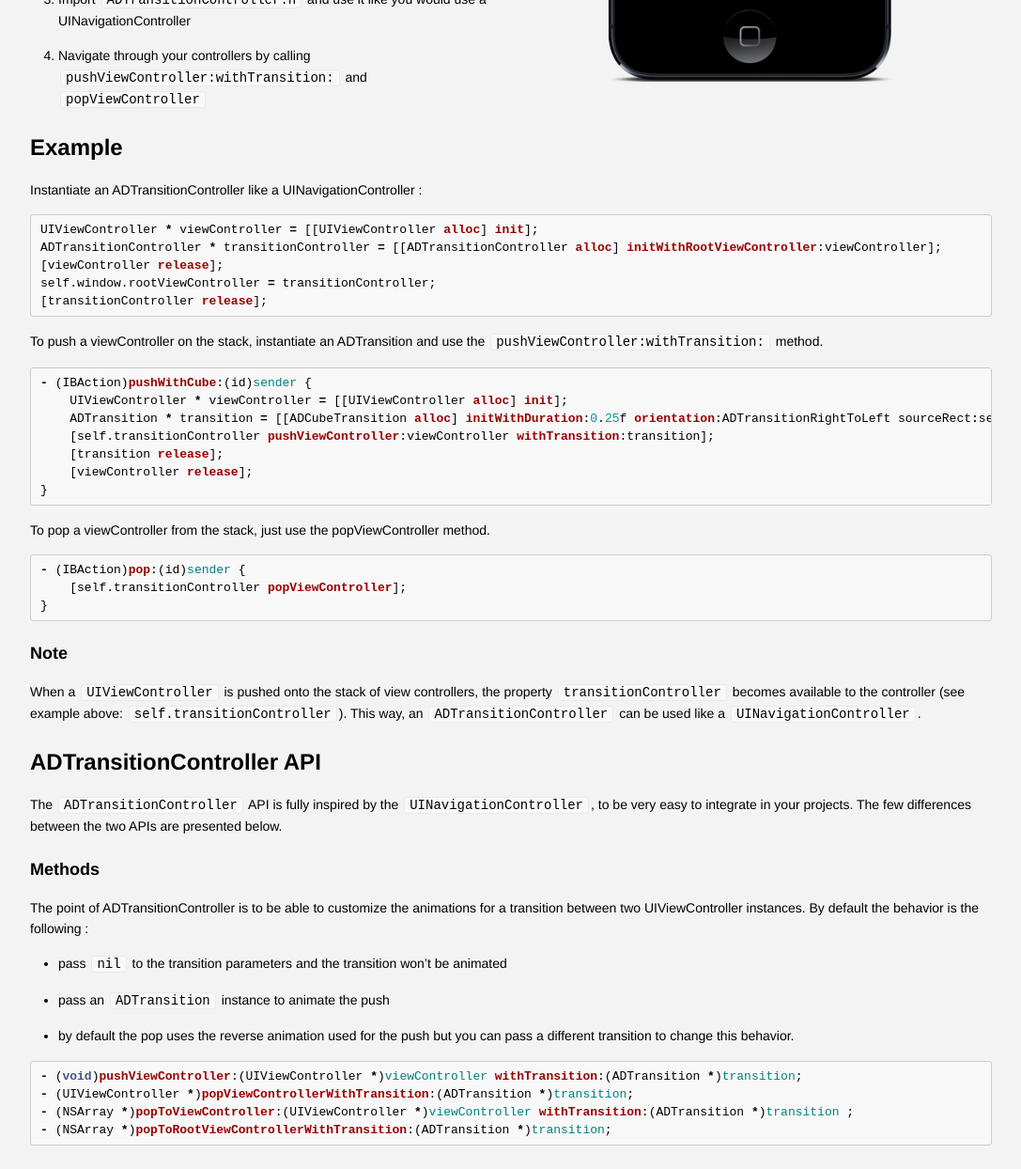
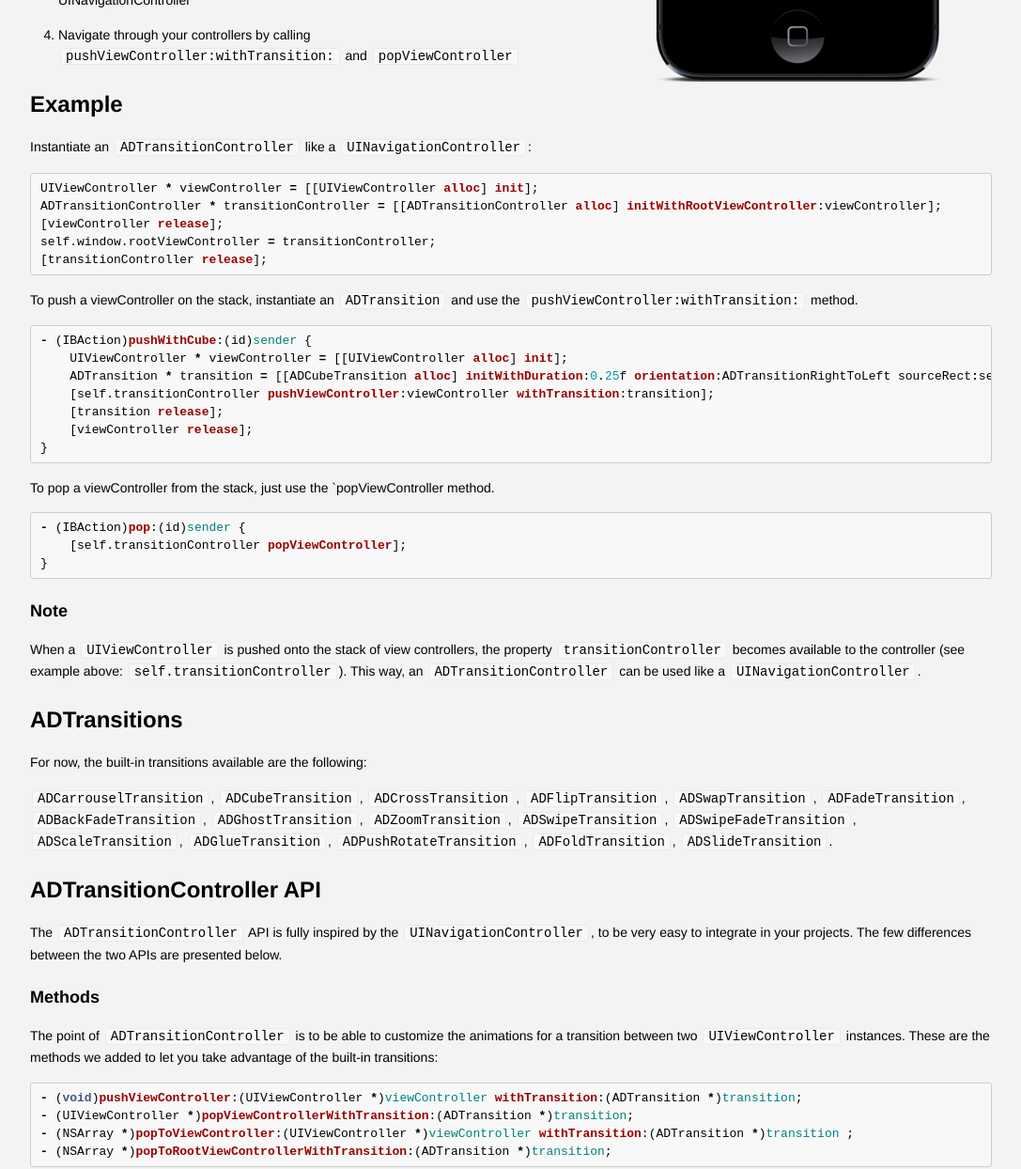
Before and after one commit to applidium/ADTransitionController, a Jekyll site: the page built from index.html, in a window 1280 px wide, cut to the strip 665-1909 px from the top of the page. Shown: the whole strip at 94% size, without its empty margins (96-1183 px from the left). Built offline with Jekyll 4.4.1, drawn with Linux system fonts in a browser that asks for light colours; Markdown is read by kramdown in place of the engine named in the settings; some of the changed text lies outside the part shown.

Commit message:
Fix typo

````diff
--- a/_includes/using.md
+++ b/_includes/using.md
@@ -6,7 +6,7 @@
 
 ## Example
 
-Instantiate an ADTransitionController like a UINavigationController :
+Instantiate an `ADTransitionController` like a `UINavigationController`:
 
 ```objective-c
 UIViewController * viewController = [[UIViewController alloc] init];
@@ -16,7 +16,7 @@
 [transitionController release];
 ```
 
-To push a viewController on the stack, instantiate an ADTransition and use the `pushViewController:withTransition:` method.
+To push a viewController on the stack, instantiate an `ADTransition` and use the `pushViewController:withTransition:` method.
 
 ```objective-c
 - (IBAction)pushWithCube:(id)sender {
@@ -28,7 +28,7 @@
 }
 ```
 
-To pop a viewController from the stack, just use the popViewController method.
+To pop a viewController from the stack, just use the `popViewController method.
 
 ```objective-c
 - (IBAction)pop:(id)sender {
@@ -39,17 +39,19 @@
 ### Note
 When a `UIViewController` is pushed onto the stack of view controllers, the property `transitionController` becomes available to the controller (see example above: `self.transitionController`). This way, an `ADTransitionController` can be used like a `UINavigationController`.
 
+## ADTransitions
+
+For now, the built-in transitions available are the following:
+
+`ADCarrouselTransition`, `ADCubeTransition`, `ADCrossTransition`, `ADFlipTransition`, `ADSwapTransition`, `ADFadeTransition`, `ADBackFadeTransition`, `ADGhostTransition`, `ADZoomTransition`, `ADSwipeTransition`, `ADSwipeFadeTransition`, `ADScaleTransition`, `ADGlueTransition`, `ADPushRotateTransition`, `ADFoldTransition`, `ADSlideTransition`.
+
 ## ADTransitionController API
 
 The `ADTransitionController` API is fully inspired by the `UINavigationController`, to be very easy to integrate in your projects. The few differences between the two APIs are presented below.
 
 ### Methods
 
-The point of ADTransitionController is to be able to customize the animations for a transition between two UIViewController instances. By default the behavior is the following :
-
-- pass `nil` to the transition parameters and the transition won't be animated
-- pass an `ADTransition` instance to animate the push
-- by default the pop uses the reverse animation used for the push but you can pass a different transition to change this behavior.
+The point of `ADTransitionController` is to be able to customize the animations for a transition between two `UIViewController` instances. These are the methods we added to let you take advantage of the built-in transitions:
 
 ```objective-c
 - (void)pushViewController:(UIViewController *)viewController withTransition:(ADTransition *)transition;
@@ -58,9 +60,16 @@
 - (NSArray *)popToRootViewControllerWithTransition:(ADTransition *)transition;
 ```
 
+Here are the convention for the push and pop actions:
+
+- pass `nil` to the transition parameter to disable the animation. Thus the transition won't be animated.
+- pass an `ADTransition` instance to the transition parameter to animate the push action.
+- by default the pop action uses the *reverse animation* used for the push action. However you can pass a different transition to the transition parameter to change this behavior.
+
+
 ### Delegate
 
-Like a UINavigationController, an ADTransitionController informs its delegate that a viewController is going to be presented or was presented. The delegate implements the `ADTransitionControllerDelegate` protocol.
+Like a `UINavigationController`, an `ADTransitionController` informs its delegate that a viewController is going to be presented or was presented. The delegate implements the `ADTransitionControllerDelegate` protocol.
 
 ```objective-c
 @property (nonatomic, assign) id<ADTransitionControllerDelegate> delegate;
@@ -73,23 +82,13 @@
 @end
 ```
 
-## ADTransitions
-
-The `ADTransition` class is an abstract class that has two abstract subclasses : `ADDualTransition` and `ADTransformTransition`.
-
-For now, the transitions available in the project are the following :
-
-`ADCarrouselTransition`, `ADCubeTransition`, `ADCrossTransition`, `ADFlipTransition`, `ADSwapTransition`, `ADFadeTransition`, `ADBackFadeTransition`, `ADGhostTransition`, `ADZoomTransition`, `ADSwipeTransition`, `ADSwipeFadeTransition`, `ADScaleTransition`, `ADGlueTransition`, `ADPushRotateTransition`, `ADFoldTransition`, `ADSlideTransition`.
-
-The transitions included in the project are supposed to be a base for creating new ones.
-
 
 ## Going Further
 
 If you want to totally take control of the `ADTranstionController` API, feel free to create your own transitions and animations!
-All you need to do to create your own transition is to subclass `ADDualTransition` or `ADTransformTransition` and implement a `init` method.
+All you need to do is to subclass `ADDualTransition` or `ADTransformTransition` and implement a `init` method.
 
-The simplest example of a custom transition is the `ADFadeTransition` class. The effect is simple : the inViewController changes its opacity from 0 to 1 and the outViewController from 1 to 0.
+The simplest example of a custom transition is the `ADFadeTransition` class. The effect is simple: the inViewController fades in. For this the inViewController changes its opacity from 0 to 1 and the outViewController from 1 to 0.
 
 ```objective-c
 @interface ADFadeTransition : ADDualTransition
@@ -112,7 +111,11 @@
 @end
 ```
 
-### ADDualTransition
+This example is really basic and if you want to create more funky effects, just have a look to the following API and the examples we provided.
+
+### ADTransition API
+
+The `ADTransition` class is an abstract class that has two abstract subclasses: `ADDualTransition` and `ADTransformTransition`.
 
 Instances of `ADDualTransition` have two importants properties:
 
--- a/css/main.css
+++ b/css/main.css
@@ -96,7 +96,7 @@
 
 .subtitle {
   font: 30px CenturyGothic;
-  text-align: right;
+  text-align: center;
   margin: 70px 0;
 }
 
@@ -208,7 +208,7 @@
 }
 
 #media {
-  width: 50%;
+  width: 45%;
   float: right;
 }
 
@@ -241,9 +241,8 @@
 }
 
 .download {
-  font-size: 20px;
+  font-size: 24px;
   text-align: center;
-  width: 60%;
-  margin:auto;
-  margin-bottom: 40px;
+  width: 70%;
+  margin: 40px auto;
 }
--- a/index.html
+++ b/index.html
@@ -25,7 +25,7 @@
   </div>
   <div id="container">
     <div id="home">
-      <div id="media" class="right">
+      <div id="media">
         <div class="iphoneWrapper">
           <div class="iphone">
             <img src="images/iphone.png" alt="" width="309" height="641" />
````
Also changed, not shown: other parts of _includes/using.md (+0 -2 lines).
